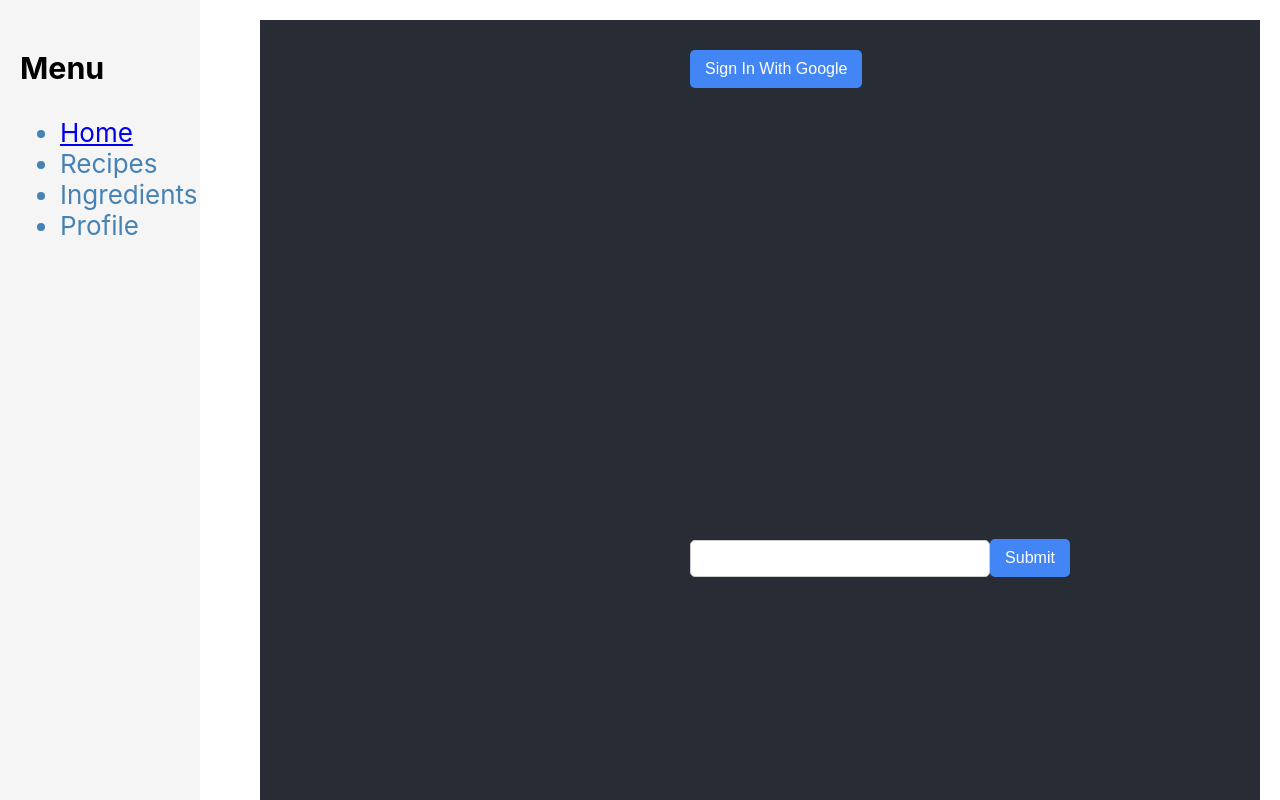
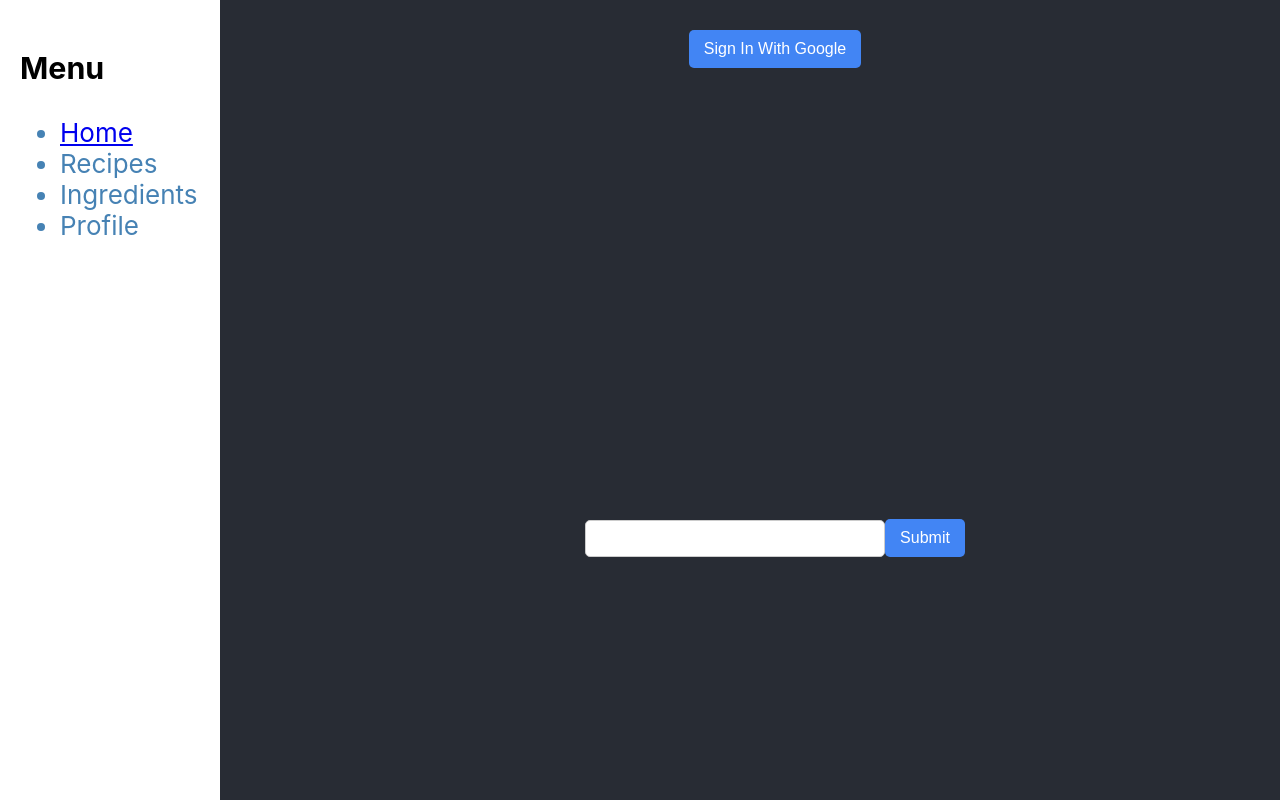
Before and after one commit to deysanjeeb/ingredients2recipes, a React (Create React App) app in the folder client/: page / in a window 1280 px wide. Shown: the top 800 px of the page. Built offline with nearby package versions, Linux system fonts and the light colour scheme; no server answers.

Commit message:
Update home.css

```diff
--- a/client/src/components/home/home.css
+++ b/client/src/components/home/home.css
@@ -1,6 +1,7 @@
-*{
+* {
+
     box-sizing: border-box;
-}
+  }
 
 .sidebar {
     position: fixed;
@@ -8,7 +9,7 @@
     top: 0;
     height: 100%;
     width: 200px;
-    background-color: #f5f5f5;
+    background-color: white;
     padding: 20px;
     overflow: auto;
   }
@@ -30,9 +31,9 @@
 */
 
 .homepageContainer{
-    margin-left: 240px;
-    padding: 20px;
-    width: calc(100% - 240px);
+    margin-left: 220px;
+    padding: 0px;
+    width: calc(100% - 220px);
 
 
 }
@@ -74,9 +75,19 @@
     margin-top: 20px;
 
 }
-
+/*
 .main-content{
-    margin-left: 240px;
+    margin-left: 220px;
     flex: 3;
     padding: 20px;
 }
+*/
+
+.main-content{
+    display: flex;
+    flex-direction: column;
+    justify-content: center;
+    align-items: center;
+    padding: 20px;
+    margin-left: 50px;
+}
```
